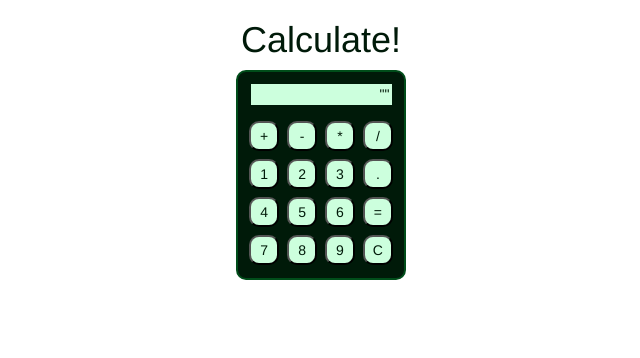
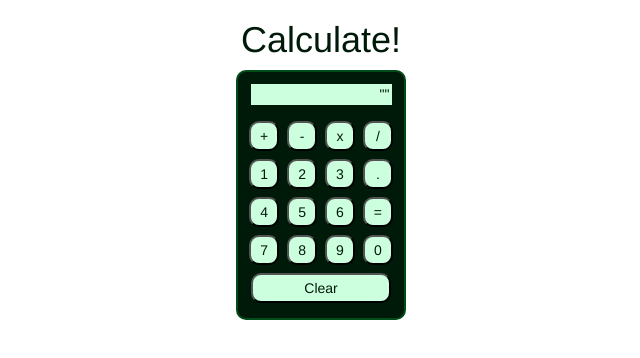
Before and after one commit to Kboneil/calculator, a website: page public/views/index.html in a window 1280 px wide. Shown: the whole page, without its empty margins (319-959 px from the left). Drawn offline with Linux system fonts and the light colour scheme; files that its build step writes are made by us from their sources; no server answers; files whose address does not match are found by name.

Commit message:
add zero

```diff
--- a/public/views/index.html
+++ b/public/views/index.html
@@ -18,7 +18,7 @@
   <form>
       <button type="button" class="function" id="add">+</button>
       <button type="button" class="function" id="subtract">-</button>
-      <button type="button" class="function" id="multiply">*</button>
+      <button type="button" class="function" id="multiply">x</button>
       <button type="button" class="function" id="divide">/</button>
       <button type="button" class="groupOne" id="1">1</button>
       <button type="button" class="groupOne" id="2">2</button>
@@ -31,7 +31,8 @@
       <button type="button" class="groupOne" id="7">7</button>
       <button type="button" class="groupOne" id="8">8</button>
       <button type="button" class="groupOne" id="9">9</button>
-      <button type="button" id="clear">C</button>
+      <button type="button" class="groupOne" id="0">0</button>
+      <button type="button" id="clear">Clear</button>
   </form>
       </div>
   </body>
--- a/public/views/styles.css
+++ b/public/views/styles.css
@@ -7,14 +7,10 @@ body {
      border-radius: 10px;
     width: 170px;
     margin: auto;
-    height:210px;
+    height:250px;
     background-color: #001a09;
 }
-form {
-  height: 150px;
-  width: 150px;
-  margin: auto;
-}
+
 button{
   height: 30px;
   width: 30px;
@@ -33,5 +29,8 @@ button{
   width: 145px;
   margin: 10px auto 10px auto;
   background-color: #ccffdd;
+}
 
+button:last-child {
+  width:140px;
 }
```
